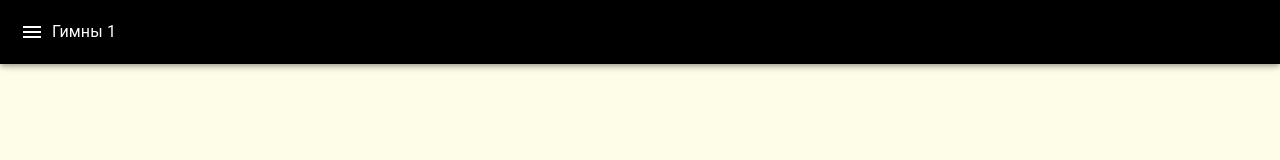
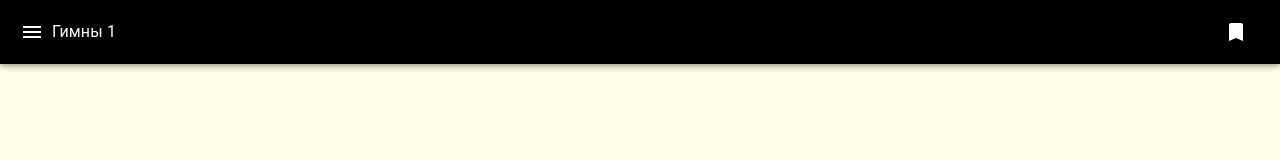
Before and after one commit to gorshipaktsyan/russian-hymns, a React (Create React App) app: page /russian-hymns/search in a window 1280 px wide. Shown: the top 160 px of the page. Built offline with nearby package versions, Linux system fonts and the light colour scheme.

Commit message:
shonly one hymn is save

```diff
--- a/src/view/components/AppBar.js
+++ b/src/view/components/AppBar.js
@@ -11,13 +11,18 @@ import BookmarkIcon from "@mui/icons-material/Bookmark";
 import persistentStore from "../services/PersistentStore";
 
 function AppBarComponent({ handleDrawerToggle, title, currentNumber }) {
-  const SAVED_HYMNS = persistentStore.get("savedHymns") || [];
-  console.log(SAVED_HYMNS)
-
-  function handleBookmarkClick() {
-    // saved ? persistentStore.set("savedHymns", currentNumber) : persistentStore.remove("savedHymns", currentNumber);
-  }
-
+  const [saved, setSaved] = useState(true);
+  const SAVED_HYMNS = persistentStore.get("savedHymns") || {};
+  const isSaved = SAVED_HYMNS.includes(currentNumber);
+  const handleBookmarkClick = () => {
+    if (isSaved) {
+      persistentStore.remove("savedHymns");
+      setSaved(!saved);
+    } else {
+      persistentStore.set("savedHymns", currentNumber);
+      setSaved(!saved);
+    }
+  };
   return (
     <AppBar component="nav" sx={{ backgroundColor: "#000" }}>
       <Toolbar>
@@ -31,11 +36,8 @@ function AppBarComponent({ handleDrawerToggle, title, currentNumber }) {
         </IconButton>
         <Box>{title}</Box>
         <Box sx={{ flexGrow: 1 }} />
-        <IconButton
-          color="inherit"
-          onClick={handleBookmarkClick}
-        >
-          {/* {isSaved ? <BookmarkIcon /> : <BookmarkBorderIcon />} */}
+        <IconButton color="inherit" onClick={handleBookmarkClick}>
+          {saved ? <BookmarkIcon /> : <BookmarkBorderIcon />}
         </IconButton>
       </Toolbar>
     </AppBar>
--- a/src/view/pages/Search/index.js
+++ b/src/view/pages/Search/index.js
@@ -17,13 +17,12 @@ const StyledButton = styled(Button)({
 });
 
 function Search({ setCurrentNumber }) {
-
   const [number, setNumber] = useState("");
   const navigate = useNavigate();
 
   function handleSubmit(e) {
     e.preventDefault();
-    setCurrentNumber(number);
+    setCurrentNumber(Number(number));
     const searchedNumbers = persistentStore.get("searchedNumbers") || [];
     const numbers = [...new Set([number, ...searchedNumbers])];
     persistentStore.set("searchedNumbers", numbers);
--- a/src/view/services/PersistentStore.js
+++ b/src/view/services/PersistentStore.js
@@ -10,7 +10,8 @@ class PersistentStore {
   get(key) {
     try {
       const value = localStorage.getItem(key);
-      return JSON.parse(value) || [];
+      const parsedValue = [JSON.parse(value)];
+      return Array.isArray(parsedValue) ? parsedValue : [];
     } catch (error) {
       console.error(`Error getting item from local storage: ${error.message}`);
       return [];
@@ -27,7 +28,9 @@ class PersistentStore {
     try {
       localStorage.removeItem(key);
     } catch (error) {
-      console.error(`Error removing item "${key}" from local storage: ${error.message}`);
+      console.error(
+        `Error removing item "${key}" from local storage: ${error.message}`
+      );
     }
   }
 }
```
